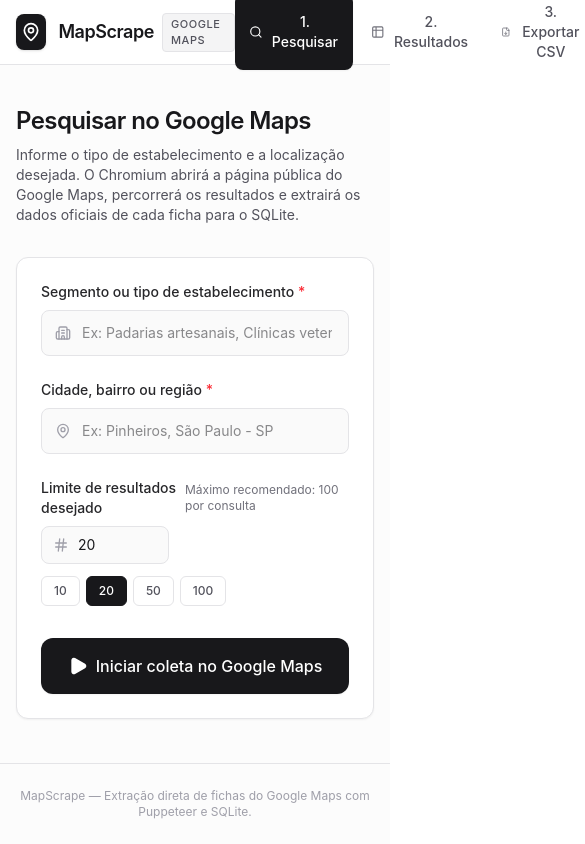
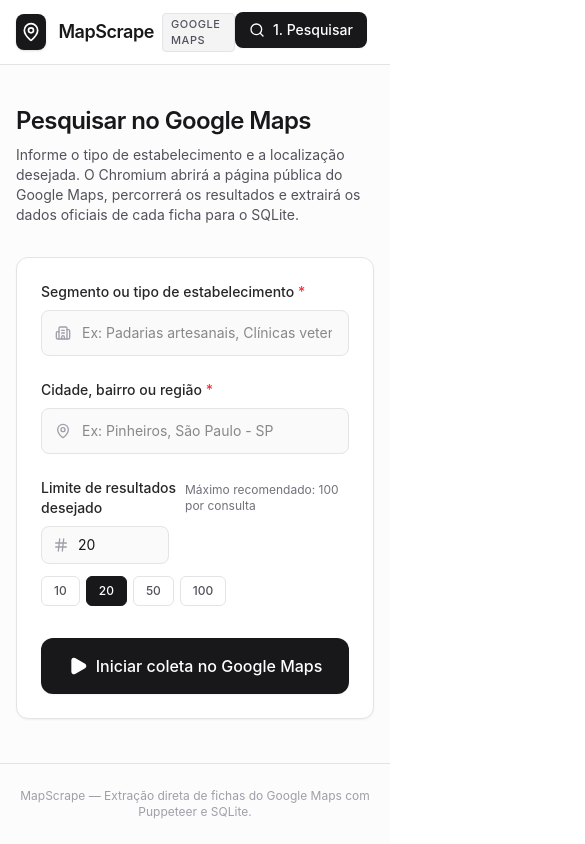
Before and after one commit to Tokenizaa/mapscrape-v2, a React (Vite) app: page / in a window 390 px wide. Shown: the top 844 px of the page, 585 px wide, since content can reach past the window. Built offline with nearby package versions, Linux system fonts and the light colour scheme; no server answers.

Commit message:
Improve navigation usability on narrow screens

```diff
--- a/src/components/Navbar.tsx
+++ b/src/components/Navbar.tsx
@@ -73,7 +73,7 @@ export const Navbar: React.FC<NavbarProps> = ({
             </div>
           </div>
 
-          <nav className="flex space-x-1 sm:space-x-2" aria-label="Navegação principal">
+          <nav className="flex max-w-[65vw] space-x-1 overflow-x-auto pb-1 sm:max-w-none sm:space-x-2" aria-label="Navegação principal">
             {tabs.map((tab) => {
               const Icon = tab.icon;
               const isActive = currentTab === tab.id;
@@ -83,7 +83,7 @@ export const Navbar: React.FC<NavbarProps> = ({
                   type="button"
                   aria-current={isActive ? 'page' : undefined}
                   onClick={() => onTabChange(tab.id)}
-                  className={`flex items-center gap-2 px-3.5 py-2 text-sm font-medium rounded-lg transition-colors duration-150 ${
+                  className={`flex shrink-0 items-center gap-2 whitespace-nowrap px-3.5 py-2 text-sm font-medium rounded-lg transition-colors duration-150 ${
                     isActive
                       ? 'bg-zinc-900 text-white shadow-xs'
                       : 'text-zinc-600 hover:text-zinc-900 hover:bg-zinc-100'
```
